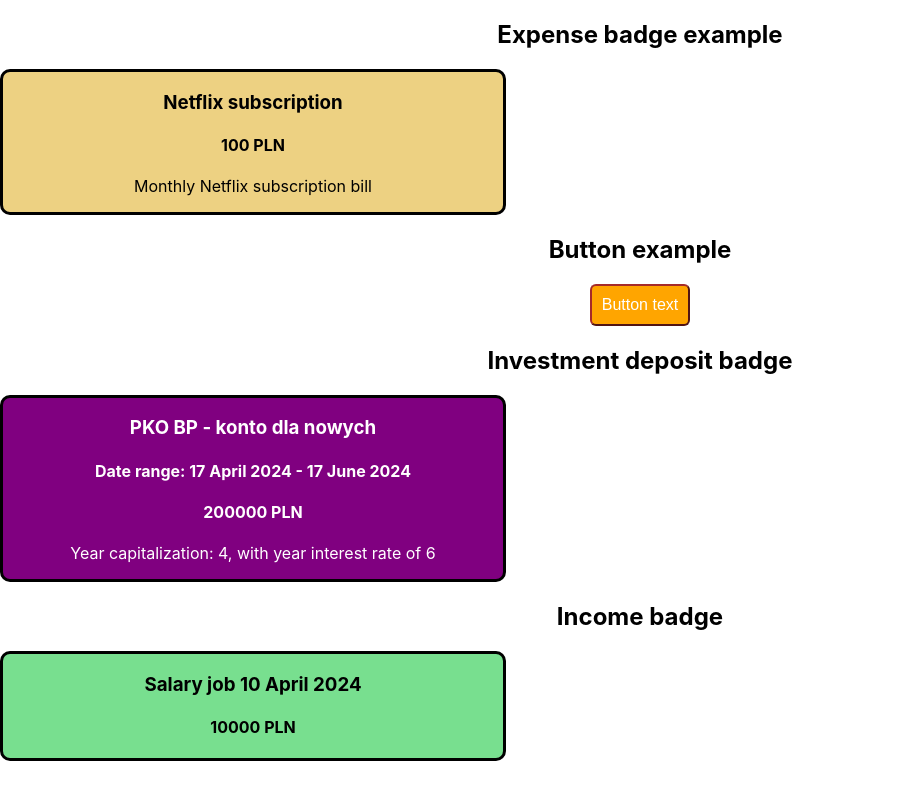
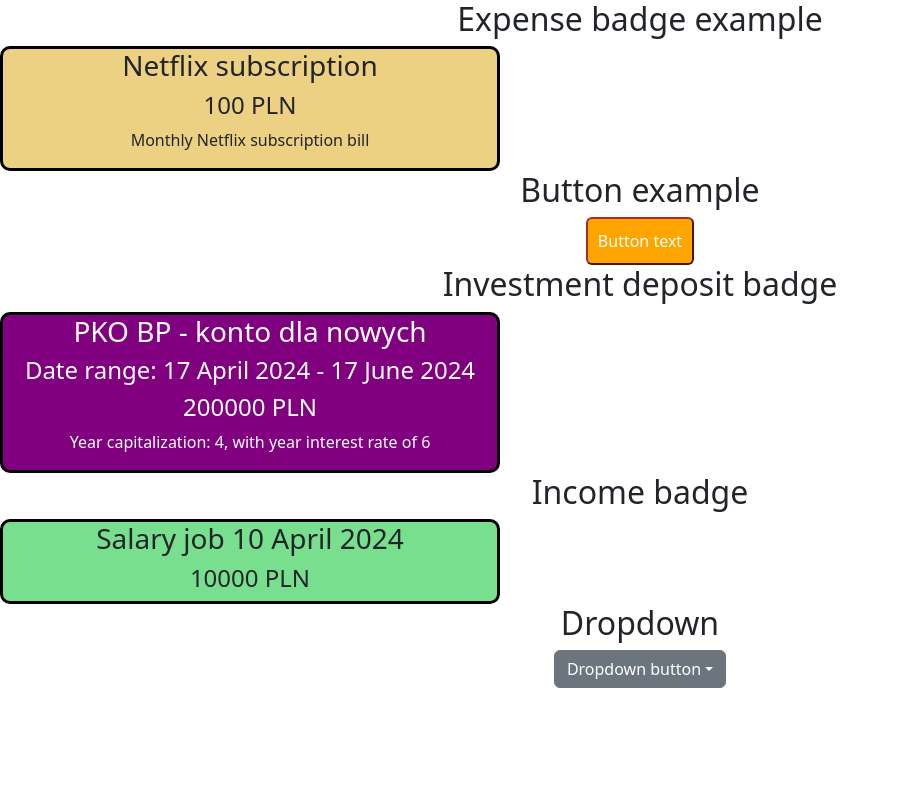
Before and after one commit to luckyluk07/ExpenseGuard, a React (Create React App) app in the folder expense_guard_frontend/: page / in a window 1280 px wide. Shown: the whole page, without its empty margins (0-899 px from the left). Built offline with nearby package versions, Linux system fonts and the light colour scheme.

Commit message:
Add bootstrap to frontend project and simple dropdown component

```diff
--- a/expense_guard_frontend/package.json
+++ b/expense_guard_frontend/package.json
@@ -6,6 +6,7 @@
     "@testing-library/jest-dom": "^5.17.0",
     "@testing-library/react": "^13.4.0",
     "@testing-library/user-event": "^13.5.0",
+    "bootstrap": "^5.3.3",
     "react": "^18.2.0",
     "react-dom": "^18.2.0",
     "react-scripts": "5.0.1",
--- a/expense_guard_frontend/src/App.js
+++ b/expense_guard_frontend/src/App.js
@@ -3,6 +3,7 @@
 import Button from './Components/Common/Button/Button';
 import InvestmentDepositBadge from './Components/InvestmentDeposit/InvestmentDepositBadge';
 import IncomeBadge from './Components/IncomeBadge/IncomeBadge';
+import Dropdown from './Components/Forms/Dropdown/Dropdown';
 
 function App() {
   return (
@@ -16,6 +17,8 @@
         <InvestmentDepositBadge name='PKO BP - konto dla nowych' startDate='17 April 2024' endDate='17 June 2024' startMoney={{amount: 200000, currency: {code: "PLN"}}} yearCapitalizationAmount={4} interestRate={6.0} />
         <h2>Income badge</h2>
         <IncomeBadge name='Salary' category={{name: 'job'}} money={{amount: 10000, currency: {code: "PLN"}}} receivedDate='10 April 2024'/>
+        <h2>Dropdown</h2>
+        <Dropdown options={[{name: 'option1'}, {name: 'option2'}, {name: 'option3'}]}/>
       </main>
     </div>
   );
--- /dev/null
+++ b/expense_guard_frontend/src/Components/Forms/Dropdown/Dropdown.js
@@ -0,0 +1,19 @@
+import React from 'react'
+import './Dropdown.css'
+
+function Dropdown({options}) {
+    return <div class="dropdown">
+    <button class="btn btn-secondary dropdown-toggle" type="button" data-bs-toggle="dropdown" aria-expanded="false">
+      Dropdown button
+    </button>
+    <ul class="dropdown-menu">
+        {options.map((element, index) => (
+          <li key={index}>
+            <a className="dropdown-item" href="#">{element.name}</a>
+          </li>
+        ))}
+    </ul>
+  </div>
+}
+
+export default Dropdown;
--- a/expense_guard_frontend/src/index.js
+++ b/expense_guard_frontend/src/index.js
@@ -3,6 +3,11 @@
 import './index.css';
 import App from './App';
 import reportWebVitals from './reportWebVitals';
+
+// Bootstrap CSS
+import "bootstrap/dist/css/bootstrap.min.css";
+// Bootstrap Bundle JS
+import "bootstrap/dist/js/bootstrap.bundle.min";
 
 const root = ReactDOM.createRoot(document.getElementById('root'));
 root.render(
```
Also changed, not shown: expense_guard_frontend/src/Components/Forms/Dropdown/Dropdown.css (added), 1 other file (tests, documents, lock files or other folders).
